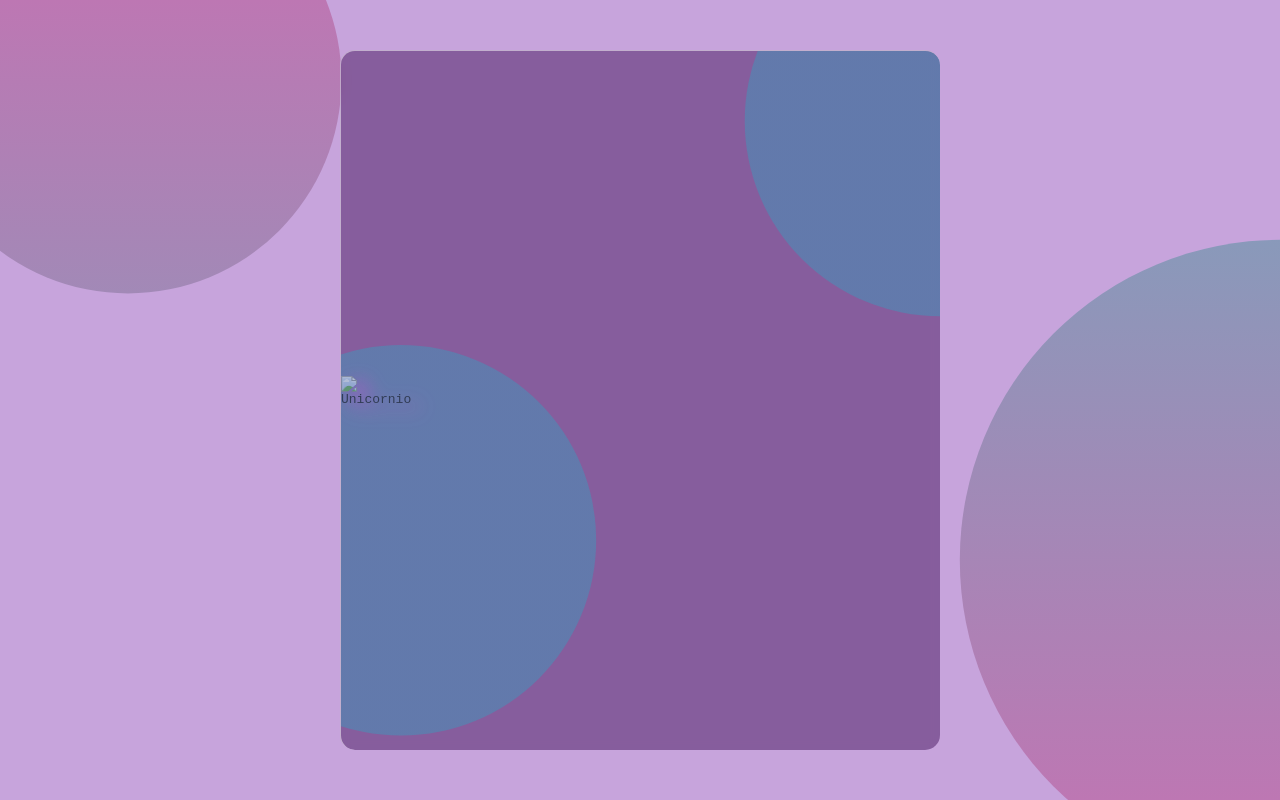
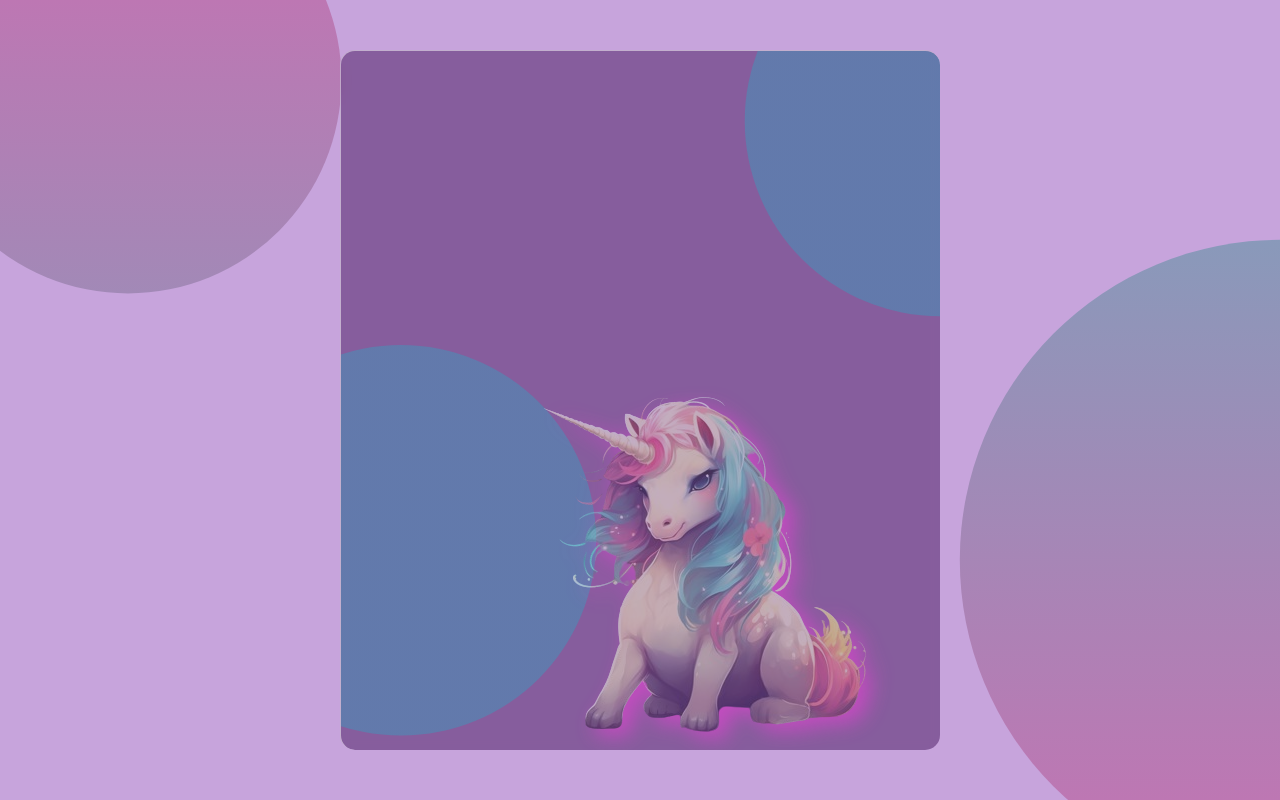
Before and after one commit to sebasyounko990/Invitacion-Cumplea-os, a plain HTML site: page index.html in a window 1280 px wide. Drawn offline with Linux system fonts and the light colour scheme; the site is published under a folder, as on GitHub Pages, so addresses that start at the root find nothing.

Commit message:
Invitacion Cumpleaños

```diff
--- a/index.html
+++ b/index.html
@@ -14,7 +14,7 @@
         <div class="container">
             <div class="card">
                 <div class="img">
-                    <img src="/img/unicornio-1.png" alt="Unicornio">
+                    <img src="img/unicornio-1.png" alt="Unicornio">
                 </div>
                 <div class="content">
 
```
